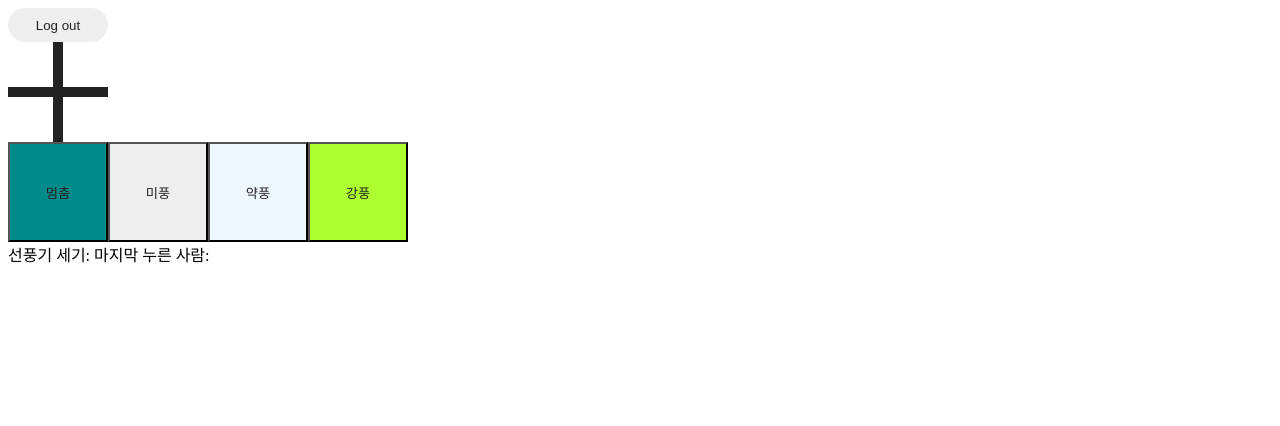
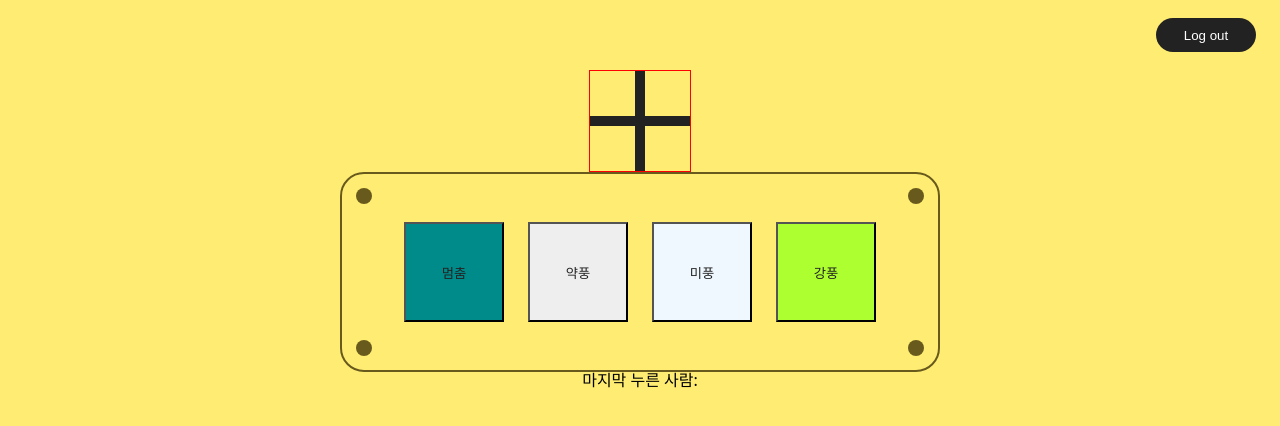
Before and after one commit to Hyeok-gu/FAN-Control, a React (Vite) app: page / in a window 1280 px wide. Shown: the top 426 px of the page. Built offline with nearby package versions, Linux system fonts and the light colour scheme; no server answers; the database is empty; sample sign-in values are in the browser's storage.

Commit message:
스타일 작업

```diff
--- a/src/App.jsx
+++ b/src/App.jsx
@@ -8,6 +8,8 @@ import Login from "./routes/login";
 import CreateAccount from "./routes/create-account";
 import LoadingScreen from "./components/loading-screen";
 import ProtectRoute from "./routes/protect-route";
+import { createGlobalStyle } from "styled-components";
+import reset from "styled-reset";
 
 const router = createBrowserRouter([
   {
@@ -38,6 +40,17 @@ const router = createBrowserRouter([
   },
 ]);
 
+const GlobalStyles = createGlobalStyle`
+  ${reset}
+  * {
+    box-sizing: border-box;
+  }
+  body {
+    background-color: #ffec72;
+    font-family: system-ui, -apple-system, BlinkMacSystemFont, 'Segoe UI', Roboto, Oxygen, Ubuntu, Cantarell, 'Open Sans', 'Helvetica Neue', sans-serif;
+  }
+`;
+
 function App() {
   const [isLoading, setLoading] = useState(true);
   const init = async () => {
@@ -50,7 +63,10 @@ function App() {
   }, []);
 
   return (
-    <>{isLoading ? <LoadingScreen /> : <RouterProvider router={router} />}</>
+    <>
+      <GlobalStyles />
+      {isLoading ? <LoadingScreen /> : <RouterProvider router={router} />}
+    </>
   );
 }
 
--- a/src/routes/home.jsx
+++ b/src/routes/home.jsx
@@ -14,10 +14,26 @@ const fanRef = doc(db, "fan", "vv9DGF4kbnJbetb01QrK");
 
 const Wrapper = styled.div`
   width: 100%;
+  height: 100%;
   display: flex;
   flex-direction: column;
+  justify-content: space-between;
+  align-items: center;
 `;
-const FanWrapper = styled.div``;
+
+const Header = styled.header`
+  width: 100%;
+  height: 70px;
+  display: flex;
+  align-items: center;
+  justify-content: flex-end;
+  padding: 0 24px;
+`;
+
+const FanWrapper = styled.div`
+  border: 1px solid red;
+  height: 100%;
+`;
 
 const Fan = styled.div`
   width: 100px;
@@ -57,7 +73,18 @@ const Fan = styled.div`
   }
 `;
 
-const BtnWrapper = styled.div``;
+const BtnWrapper = styled.div`
+  width: 100%;
+  max-width: 600px;
+  border: 2px solid #685a1c;
+  border-radius: 24px;
+  padding: 48px;
+  display: flex;
+  align-items: center;
+  justify-content: center;
+  gap: 24px;
+  position: relative;
+`;
 
 const Button = styled.button`
   width: 100px;
@@ -66,6 +93,30 @@ const Button = styled.button`
   color: #222;
   &.active {
     background-color: red !important;
+  }
+`;
+
+const Bullet = styled.div`
+  width: 16px;
+  height: 16px;
+  border-radius: 16px;
+  background-color: #685a1c;
+  position: absolute;
+  &.one {
+    top: 14px;
+    left: 14px;
+  }
+  &.two {
+    top: 14px;
+    right: 14px;
+  }
+  &.three {
+    bottom: 14px;
+    left: 14px;
+  }
+  &.four {
+    bottom: 14px;
+    right: 14px;
   }
 `;
 
@@ -82,16 +133,18 @@ const Button4th = styled(Button)`
 `;
 
 const Logout = styled.button`
+  width: 100%;
   max-width: 100px;
   border-radius: 24px;
   height: 34px;
-  background-color: #eee;
+  background-color: #222;
   border: none;
-  color: #222;
+  color: #fff;
   cursor: pointer;
-  transition: all 0.2s linear;
+  transition: all 0.1s linear;
   &:hover {
-    background-color: #ddd;
+    background-color: #fff;
+    color: #222;
   }
 `;
 
@@ -148,7 +201,9 @@ export default function Home() {
 
   return (
     <Wrapper>
-      <Logout onClick={logOut}>Log out</Logout>
+      <Header>
+        <Logout onClick={logOut}>Log out</Logout>
+      </Header>
       <FanWrapper>
         <Fan power={fanInfo === null ? 0 : fanInfo} />
       </FanWrapper>
@@ -163,13 +218,13 @@ export default function Home() {
           className={activeIndex[0] === 1 ? "active" : null}
           onClick={() => handleFanPower(1)}
         >
-          미풍
+          약풍
         </Button>
         <Button2nd
           className={activeIndex[0] === 3 ? "active" : null}
           onClick={() => handleFanPower(3)}
         >
-          약풍
+          미풍
         </Button2nd>
         <Button3rd
           className={activeIndex[0] === 5 ? "active" : null}
@@ -177,6 +232,10 @@ export default function Home() {
         >
           강풍
         </Button3rd>
+        <Bullet className="one" />
+        <Bullet className="two" />
+        <Bullet className="three" />
+        <Bullet className="four" />
       </BtnWrapper>
       {loading ? (
         <span>로딩 중...</span>
@@ -184,7 +243,6 @@ export default function Home() {
         <>
           {fanInfo ? (
             <div>
-              <span>선풍기 세기: {fanInfo}</span>
               <span>마지막 누른 사람: {lastUser}</span>
             </div>
           ) : null}
```
